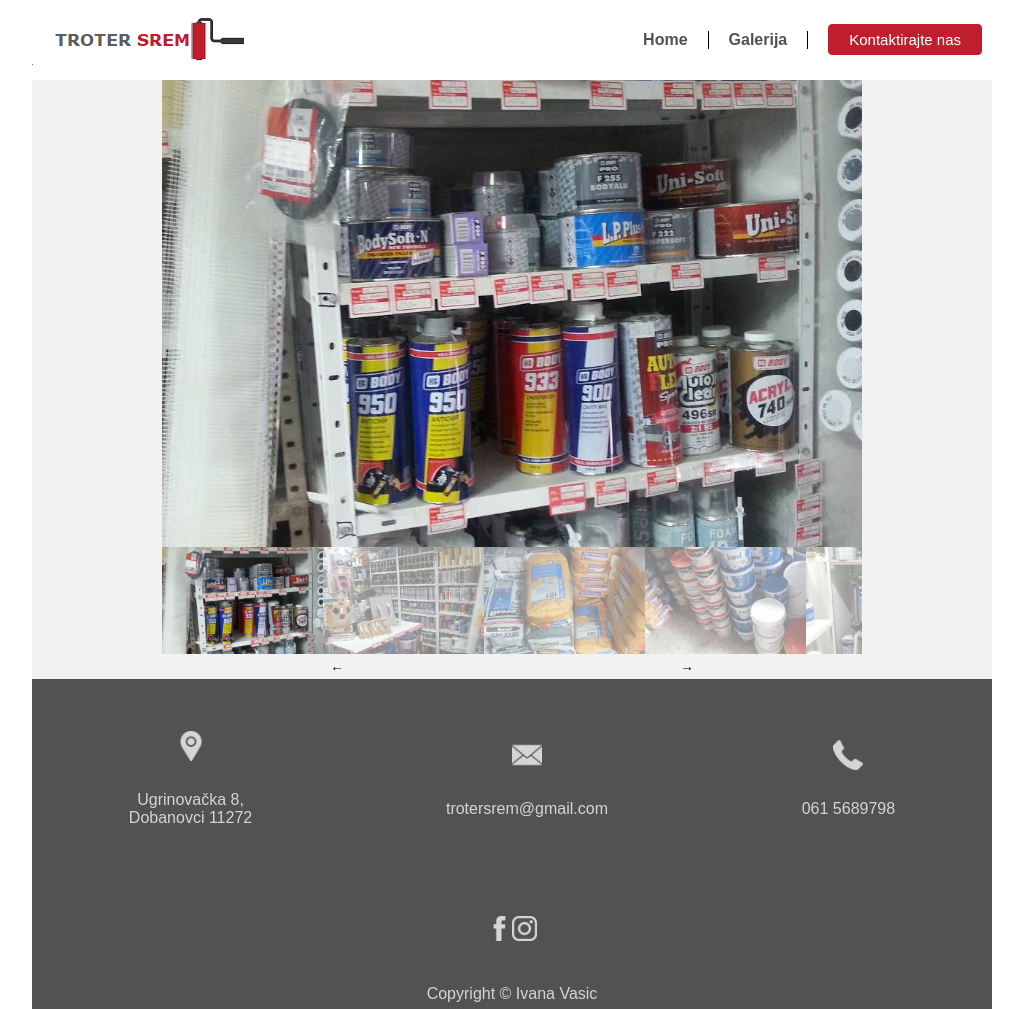
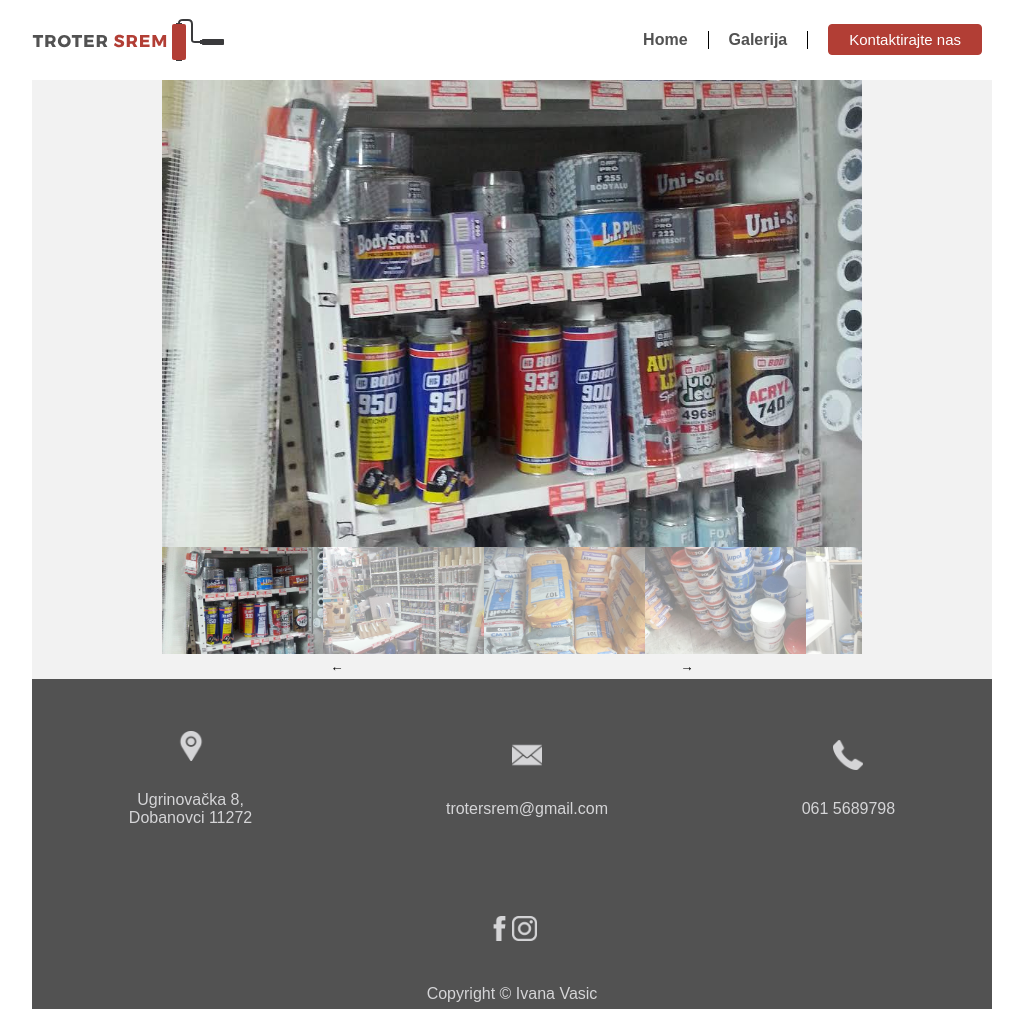
Before and after one commit to IvanaaVasic/farbara, a website: page gallery.html in a window 1280 px wide. Shown: the whole page, without its empty margins (128-1151 px from the left). Drawn offline with Linux system fonts and the light colour scheme.

Commit message:
logo change and color of button

```diff
--- a/css/styles.css
+++ b/css/styles.css
@@ -118,9 +118,9 @@
 }
 
 .myButton {
-    background-color: #BE1E2D;
+    background-color: #b23e35;
     border-radius: 4px;
-    border: 1px solid #BE1E2D;
+    border: 1px solid #b23e35;
     display: inline-block;
     cursor: pointer;
     color: #ffffff;
--- a/gallery.html
+++ b/gallery.html
@@ -14,7 +14,7 @@
         <div class='section  header-wrapper'>
 
             <div class="logo">
-                <img class="logoo" src="img/cetka.png">
+                <img class="logoo" src="img/logo@2x.svg">
             </div>
             <div class="menu-bar">
                 <div class="menu-item"><a href="index.html">Home</a></div>
```
Also changed, not shown: index.html (+4 -4 lines), img/logo@2x.svg (added).
